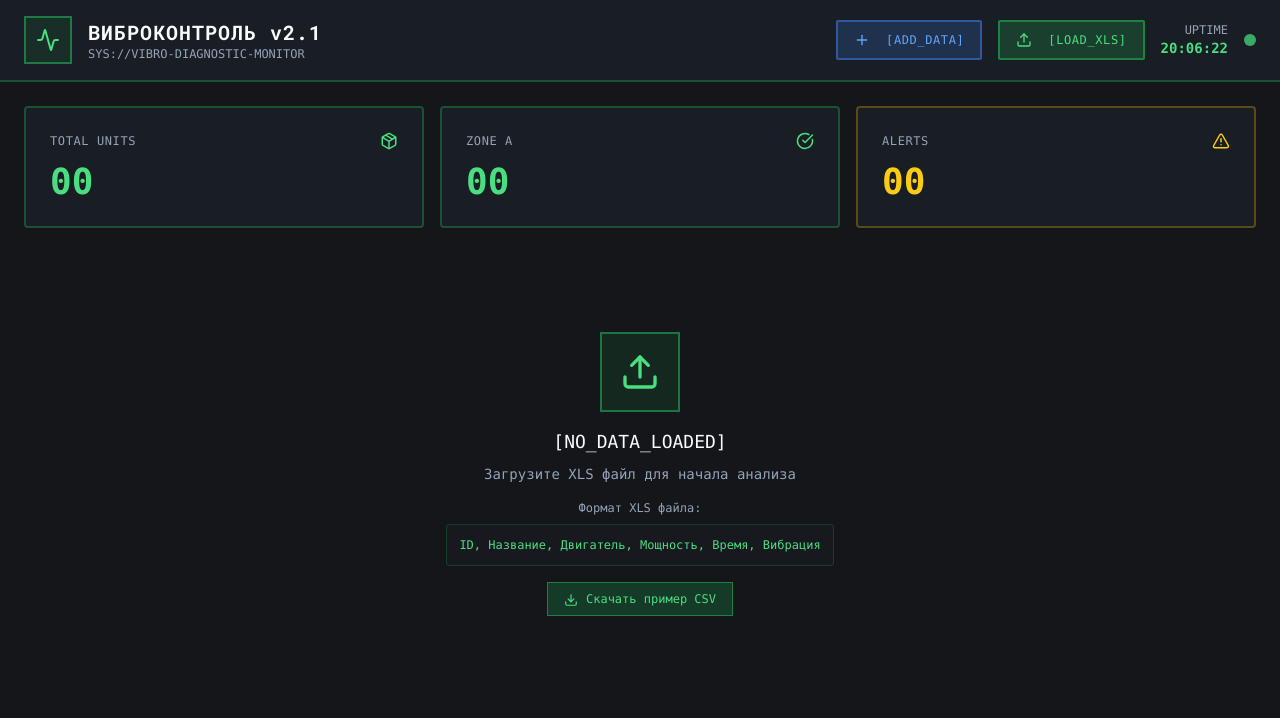
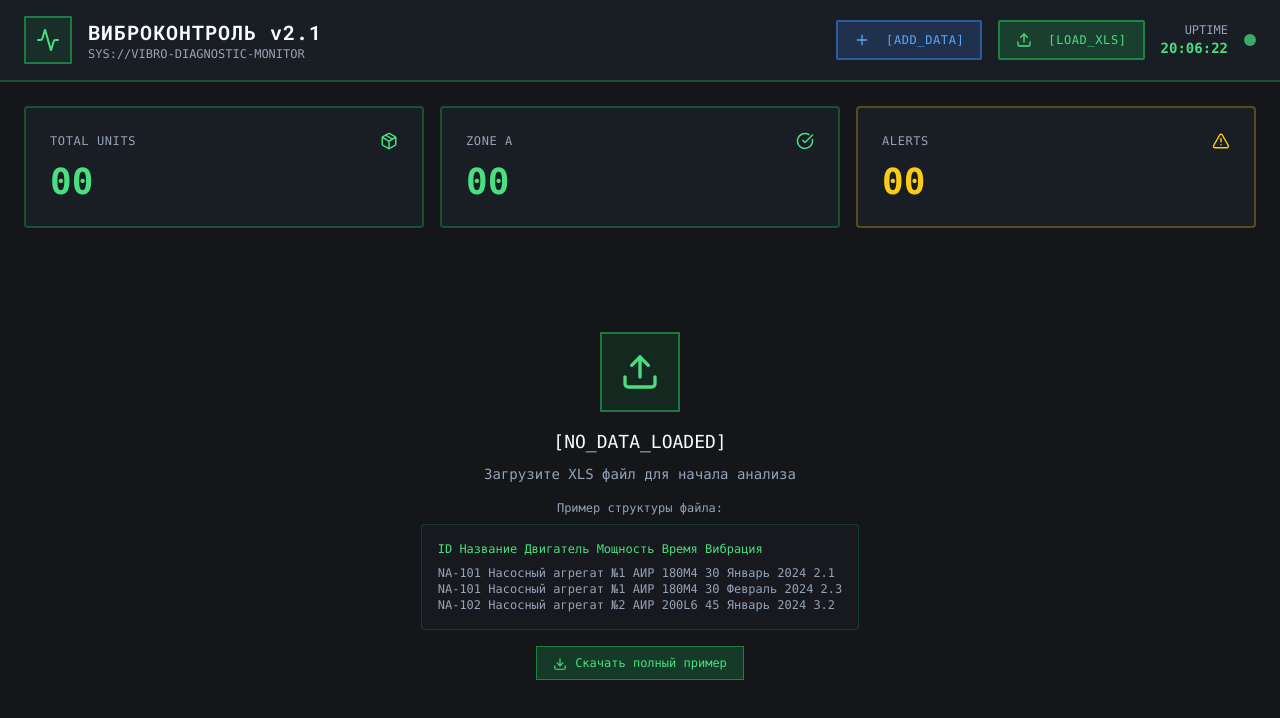
Before and after one commit to pr-poehali-dev/app-creation-project-2, a React (Vite) app: page / in a window 1280 px wide. Shown: the top 718 px of the page. Built offline with nearby package versions, Linux system fonts and the light colour scheme.

Commit message:
Сделай пример читаемый и разбей по столбцам

```diff
--- a/src/pages/Index.tsx
+++ b/src/pages/Index.tsx
@@ -488,17 +488,20 @@ export default function Index() {
             <p className="text-foreground font-mono text-lg mb-2">[NO_DATA_LOADED]</p>
             <p className="text-muted-foreground font-mono text-sm mb-4">Загрузите XLS файл для начала анализа</p>
             <div className="text-center">
-              <p className="text-xs text-muted-foreground font-mono mb-2">Формат XLS файла:</p>
-              <div className="bg-muted/20 p-3 rounded border border-green-500/20 font-mono text-xs text-left">
-                <p className="text-green-400">ID, Название, Двигатель, Мощность, Время, Вибрация</p>
+              <p className="text-xs text-muted-foreground font-mono mb-2">Пример структуры файла:</p>
+              <div className="bg-muted/20 p-4 rounded border border-green-500/20 font-mono text-xs text-left overflow-x-auto">
+                <div className="text-green-400 mb-2">ID        Название                    Двигатель      Мощность    Время           Вибрация</div>
+                <div className="text-muted-foreground">NA-101    Насосный агрегат №1         АИР 180M4      30          Январь 2024     2.1</div>
+                <div className="text-muted-foreground">NA-101    Насосный агрегат №1         АИР 180M4      30          Февраль 2024    2.3</div>
+                <div className="text-muted-foreground">NA-102    Насосный агрегат №2         АИР 200L6      45          Январь 2024     3.2</div>
               </div>
               <a
                 href="/demo-vibration-data.txt"
-                download="demo-vibration-data.csv"
+                download="demo-vibration-data.txt"
                 className="inline-block mt-4 px-4 py-2 bg-green-500/20 hover:bg-green-500/30 text-green-400 border border-green-500/50 font-mono text-xs"
               >
                 <Icon name="Download" size={14} className="inline mr-2" />
-                Скачать пример CSV
+                Скачать полный пример
               </a>
             </div>
           </div>
```
Also changed, not shown: public/demo-vibration-data.txt.
